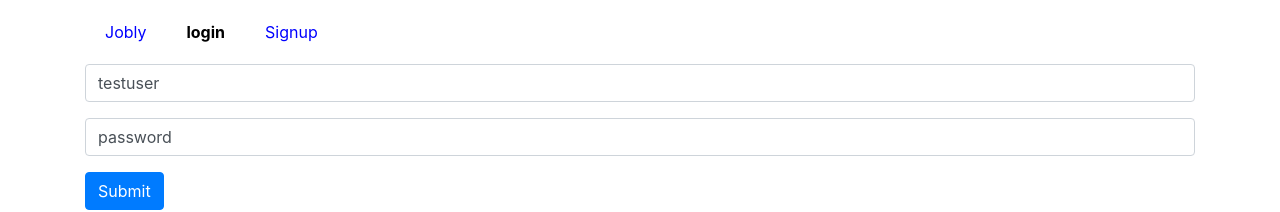
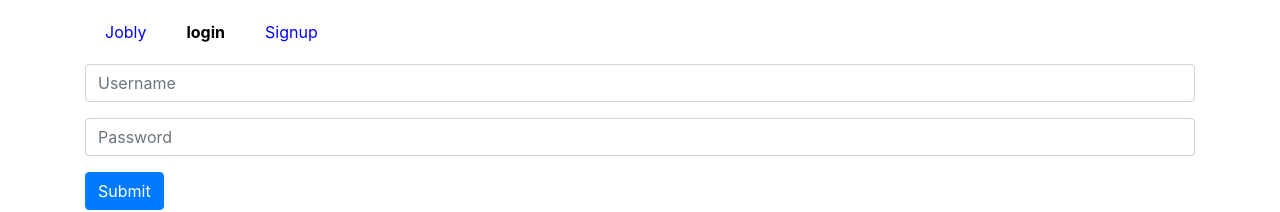
Before and after one commit to mshweta-7829/jobly-frontend, a React (Create React App) app: page /login in a window 1280 px wide. Shown: the top 212 px of the page. Built offline with nearby package versions, Linux system fonts and the light colour scheme; no server answers.

Commit message:
Removed hardcoded values of username and password

```diff
--- a/src/auths/LoginForm.js
+++ b/src/auths/LoginForm.js
@@ -2,8 +2,11 @@ import React, { useState } from 'react';
 import { useHistory } from 'react-router-dom';
 import AlertMessages from '../common/AlertMessages';
 
-function LoginForm(props) {
-  const { initialFromData, login } = props
+function LoginForm({login}) {
+  const initialFromData = {
+    username: "",
+    password: ""
+  }
   const [formData, setFormData] = useState(initialFromData)
   const [formErrors, setFormErrors] = useState([]);
   const history = useHistory();
@@ -66,12 +69,4 @@ function LoginForm(props) {
   )
 }
 
-//TODO: Remove these before deploying
-LoginForm.defaultProps = {
-  initialFromData: {
-    username: "testuser",
-    password: "password"
-  }
-}
-
 export default LoginForm;
```
